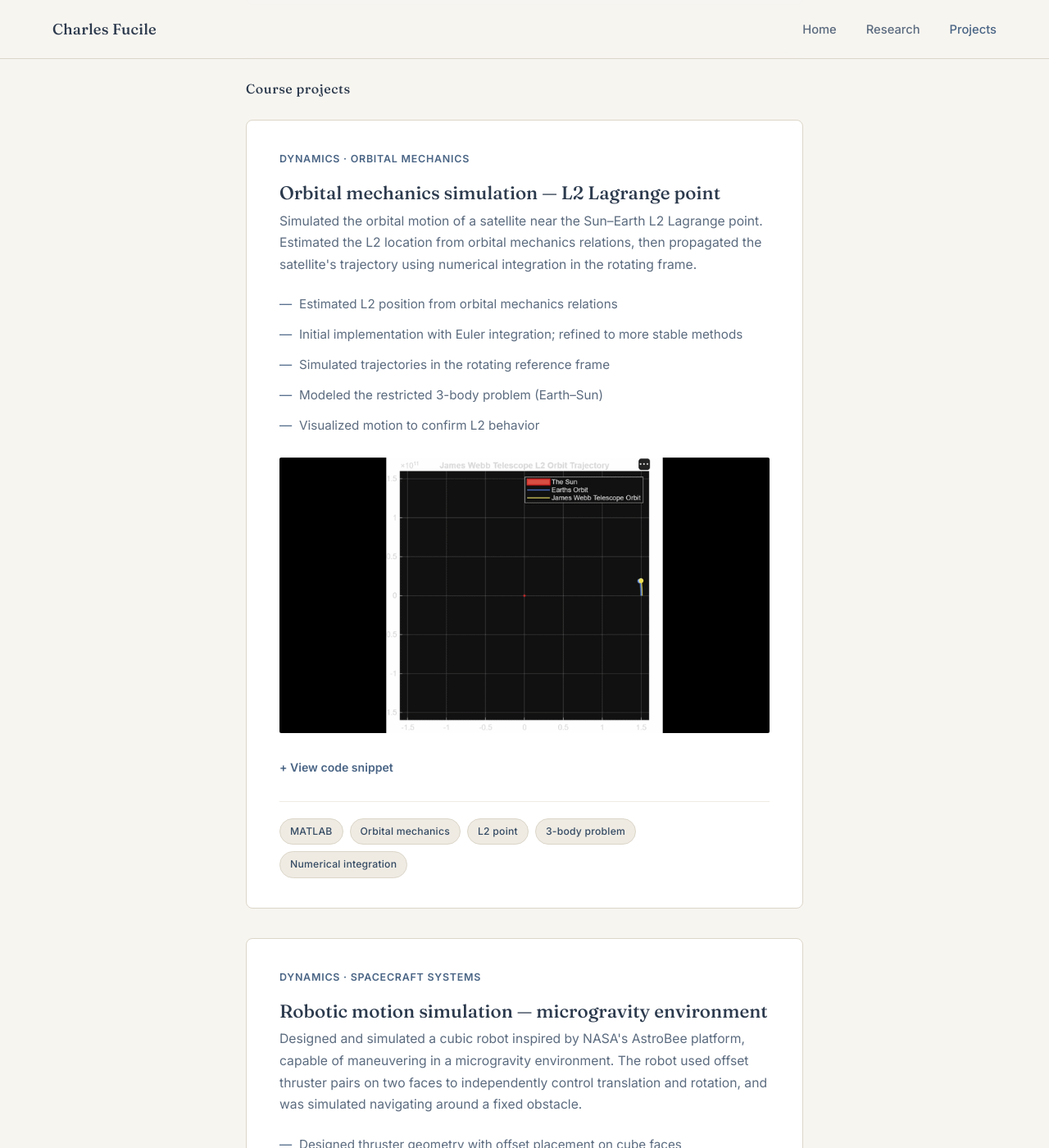
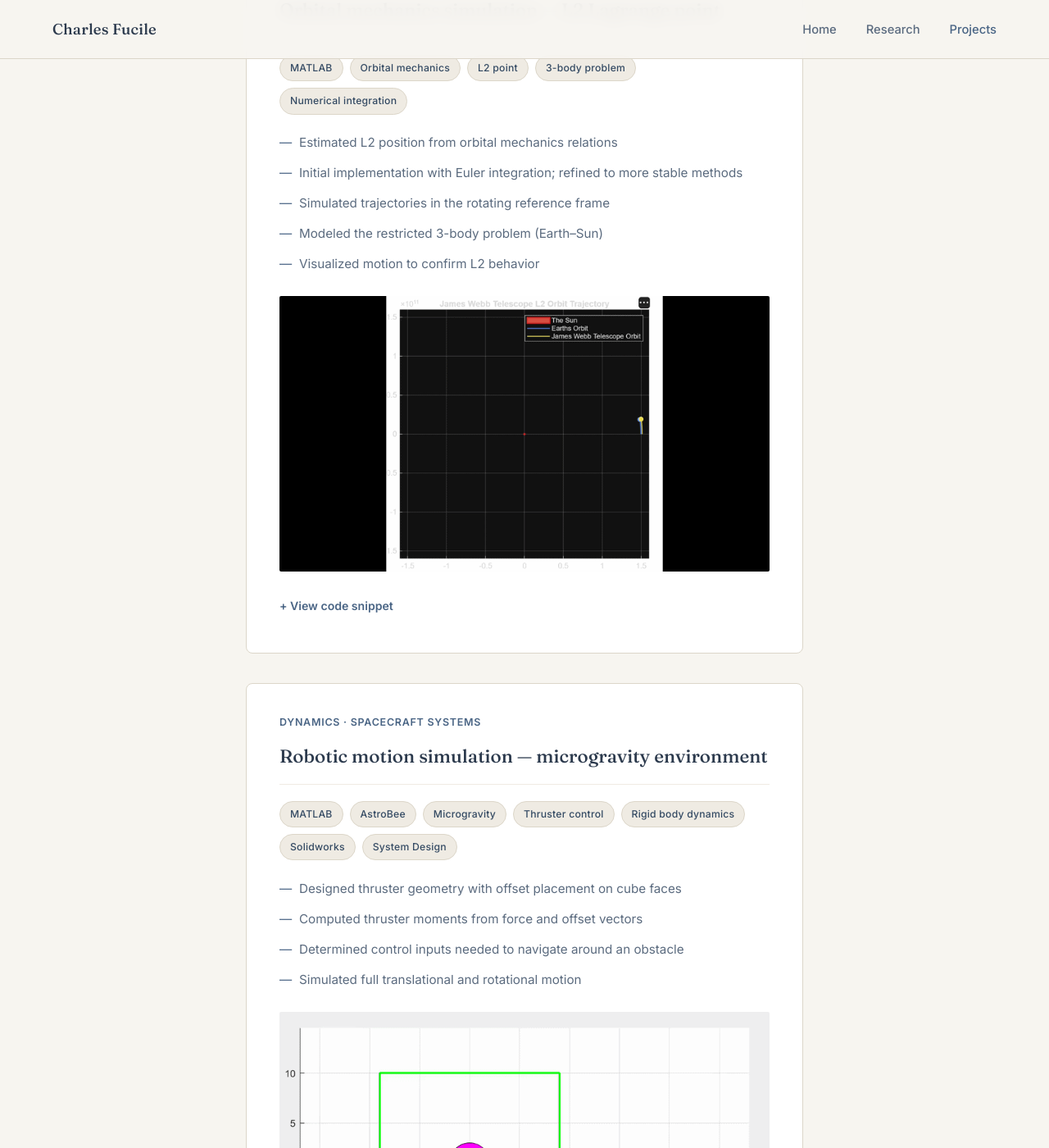
Before and after one commit to cfucile3/Portfolio, a Jekyll site: the page built from projects.html, in a window 1280 px wide and 1400 px high, scrolled down 1580 px. Shown: the whole window at 82% size. Built offline with Jekyll 4.4.1, drawn with Linux system fonts in a browser that asks for light colours; some of the changed text lies outside the part shown.

Commit message:
Update projects.html

```diff
--- a/projects.html
+++ b/projects.html
@@ -143,16 +143,8 @@
       <li>10+ prototypes developed</li>
       <li>Fluid mechanics modeling</li>
       <li>Theoretical &amp; measured energy output</li>
-      <li>International science fair</li>
+      <li>Physical Prototyping</li>
     </ul>
-
-    <p>
-      Designed, built, and tested a micro-hydroelectric turbine intended for installation
-      in household water supply pipes to passively generate electricity through normal
-      water use. Consulted professors and teachers on fluid mechanics, calculated
-      theoretical energy output, and built a test rig to measure real electrical output
-      across ten-plus iterated prototypes.
-    </p>
 
     <ul class="method-list">
       <li>Modeled pipe flow and turbine geometry for energy extraction</li>
@@ -176,13 +168,6 @@
         </div>
       </object>
     </details>
-
-    <div class="tag-list">
-      <span class="tag">Fluid mechanics</span>
-      <span class="tag">Physical prototyping</span>
-      <span class="tag">Energy harvesting</span>
-      <span class="tag">Science fair</span>
-    </div>
   </div>
 
   <!-- ──────────────────────────────────────────────────────── -->
@@ -193,11 +178,13 @@
     <div class="card-meta">Dynamics · Orbital mechanics</div>
     <h3>Orbital mechanics simulation — L2 Lagrange point</h3>
 
-    <p>
-      Simulated the orbital motion of a satellite near the Sun–Earth L2 Lagrange point.
-      Estimated the L2 location from orbital mechanics relations, then propagated the
-      satellite's trajectory using numerical integration in the rotating frame.
-    </p>
+    <div class="tag-list">
+      <span class="tag">MATLAB</span>
+      <span class="tag">Orbital mechanics</span>
+      <span class="tag">L2 point</span>
+      <span class="tag">3-body problem</span>
+      <span class="tag">Numerical integration</span>
+    </div>
 
     <ul class="method-list">
       <li>Estimated L2 position from orbital mechanics relations</li>
@@ -228,13 +215,6 @@
       </div>
     </details>
 
-    <div class="tag-list">
-      <span class="tag">MATLAB</span>
-      <span class="tag">Orbital mechanics</span>
-      <span class="tag">L2 point</span>
-      <span class="tag">3-body problem</span>
-      <span class="tag">Numerical integration</span>
-    </div>
   </div>
 
   <!-- ROBOT -->
@@ -242,12 +222,15 @@
     <div class="card-meta">Dynamics · Spacecraft systems</div>
     <h3>Robotic motion simulation — microgravity environment</h3>
 
-    <p>
-      Designed and simulated a cubic robot inspired by NASA's AstroBee platform, capable
-      of maneuvering in a microgravity environment. The robot used offset thruster pairs
-      on two faces to independently control translation and rotation, and was simulated
-      navigating around a fixed obstacle.
-    </p>
+    <div class="tag-list">
+      <span class="tag">MATLAB</span>
+      <span class="tag">AstroBee</span>
+      <span class="tag">Microgravity</span>
+      <span class="tag">Thruster control</span>
+      <span class="tag">Rigid body dynamics</span>
+      <span class="tag">Solidworks</span>
+      <span class="tag">System Design</span>
+    </div>
 
     <ul class="method-list">
       <li>Designed thruster geometry with offset placement on cube faces</li>
@@ -279,14 +262,6 @@
 theta(r:numFrames) = theta(r-1) + omega(r) * dt;</code></pre>
       </div>
     </details>
-
-    <div class="tag-list">
-      <span class="tag">MATLAB</span>
-      <span class="tag">AstroBee</span>
-      <span class="tag">Microgravity</span>
-      <span class="tag">Thruster control</span>
-      <span class="tag">Rigid body dynamics</span>
-    </div>
   </div>
 
   <!-- GROUND TRACK -->
@@ -294,11 +269,13 @@
     <div class="card-meta">Vehicle performance · Astrodynamics</div>
     <h3>Satellite ground track simulation</h3>
 
-    <p>
-      Simulated the two-day ground track of an Earth-orbiting satellite, modeling how
-      orbital parameters translate into latitude/longitude coverage. Earth's rotation
-      was included to show westward track progression over successive passes.
-    </p>
+    <div class="tag-list">
+      <span class="tag">MATLAB</span>
+      <span class="tag">Astrodynamics</span>
+      <span class="tag">Two-body problem</span>
+      <span class="tag">Ground track</span>
+      <span class="tag">Predictor-corrector</span>
+    </div>
 
     <ul class="method-list">
       <li>Modeled perifocal two-body orbital motion</li>
@@ -332,14 +309,6 @@
 vCorr = (vNow+v_pred)/2 + deltat/2 * (-rCorr^-3) * y_pred;</code></pre>
       </div>
     </details>
-
-    <div class="tag-list">
-      <span class="tag">MATLAB</span>
-      <span class="tag">Astrodynamics</span>
-      <span class="tag">Two-body problem</span>
-      <span class="tag">Ground track</span>
-      <span class="tag">Predictor-corrector</span>
-    </div>
   </div>
 
   <!-- AIRCRAFT PERFORMANCE -->
@@ -347,12 +316,13 @@
     <div class="card-meta">Vehicle performance · Aerodynamics</div>
     <h3>Aircraft range &amp; service ceiling analysis</h3>
 
-    <p>
-      Computed aircraft range, drag polar, and service ceiling for a transonic aircraft
-      using standard performance equations. The drag model included parasite drag,
-      induced drag, and wave drag (with drag divergence), enabling realistic cruise
-      and ceiling estimation.
-    </p>
+    <div class="tag-list">
+      <span class="tag">MATLAB</span>
+      <span class="tag">Aerodynamics</span>
+      <span class="tag">Drag polar</span>
+      <span class="tag">Range calculation</span>
+      <span class="tag">Service ceiling</span>
+    </div>
 
     <ul class="method-list">
       <li>Modeled parasite, induced, and wave drag contributions</li>
@@ -384,14 +354,6 @@
 totalCD = parDrag + indDrag + wavDrag;</code></pre>
       </div>
     </details>
-
-    <div class="tag-list">
-      <span class="tag">MATLAB</span>
-      <span class="tag">Aerodynamics</span>
-      <span class="tag">Drag polar</span>
-      <span class="tag">Wave drag</span>
-      <span class="tag">Service ceiling</span>
-    </div>
   </div>
 
 </div>
```
